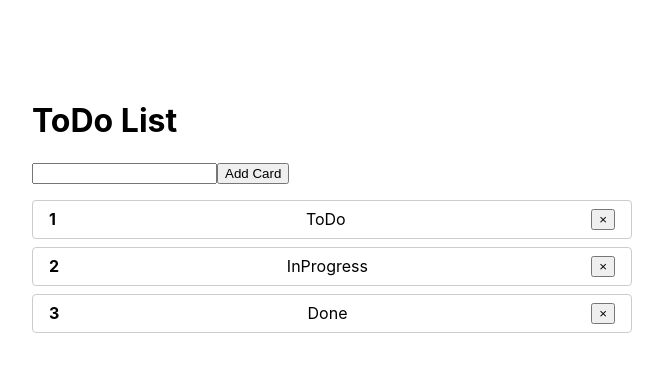
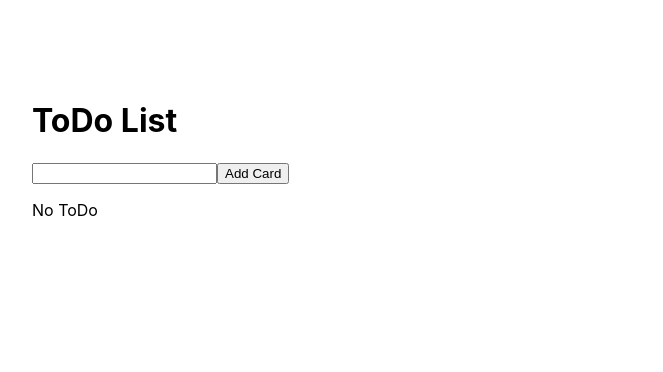
Before and after one commit to MariJumava/todo_list, a React (Create React App) app: page / in a window 1280 px wide. Shown: the top 372 px of the page, without its empty margins (308-971 px from the left). Built offline with nearby package versions, Linux system fonts and the light colour scheme.

Commit message:
fix: remove and addCard

```diff
--- a/src/App.js
+++ b/src/App.js
@@ -1,45 +1,27 @@
-import React from "react";
-import Column from "./components/column/Column.js";
-import Card from "./components/card/Card";
-import AddCard from "./components/addCard/AddCard.js";
-import { useState } from "react";
+import {Column} from './components/column/Column.js';
+import {AddCard} from './components/addCard/AddCard.js';
+import { useState } from 'react';
 
-const App = () => {
-  const [showCard, setShowCard] = useState(false);
-  const todos = [
-    { id: 1, completed: false, title: "ToDo" },
-    { id: 2, completed: false, title: "InProgress" },
-    { id: 3, completed: false, title: "Done" },
-  ];
+export const App = () => {
+  const [cards, setCards] = useState([]);
 
-  const removeCard = () => {
-    setShowCard(true);
+  const removeCard = (id) => {
+    setCards(cards.filter((c) => c.id !== id))
   };
 
-  const addCard = (title) => {
-    setShowCard(
-      todos.concat([
-        {
-          title,
-          id: Date.now(),
-          complited: false,
-        },
-      ])
-    );
+  const addCard = (card) => {
+    setCards(cards => [...cards, card])
   };
 
   return (
-    <div className="wrapp">
-      <h1 className="title">ToDo List</h1>
-      <AddCard onCreate={addCard} />
-      {todos.length ? (
-        <Column todos={todos} removeCard={removeCard} />
+    <div className='wrapp'>
+      <h1 className='title'>ToDo List</h1>
+      <AddCard addCard={addCard} />
+      {Boolean(cards.length) && cards ? (
+        <Column cards={cards} removeCard={removeCard} />
       ) : (
         <p>No ToDo</p>
       )}
-      {showCard ? <Card /> : null}
     </div>
   );
 };
-
-export default App;
--- a/src/components/addCard/AddCard.js
+++ b/src/components/addCard/AddCard.js
@@ -1,28 +1,23 @@
-import React, { useState } from "react";
-import PropTypes from "prop-types";
-import "./AddCard.css";
+import React, { useState } from 'react';
+import './AddCard.css';
 
-const AddCard = ({ onCreate }) => {
-  const [value, setValue] = useState("");
+export const AddCard = ({ addCard }) => {
+  const [value, setValue] = useState('');
 
-  const sabmitHandler = (event) => {
+  const saveCard = () => {
+        let card = {
+            title: value
+    };
+    addCard(card);
+  }
+  const submitHandler = (event) => {
     event.preventDefault();
+  };
 
-    if (value.trim()) {
-      onCreate(value);
-    }
-  };
   return (
-    <form className="addCard" onSabmit={sabmitHandler}>
+    <form className='addCard' onSubmit={submitHandler}>
       <input value={value} onChange={(event) => setValue(event.target.value)} />
-      <button>Add Card</button>
+      <button onClick={saveCard}>Add Card</button>
     </form>
   );
 };
-
-// eslint-disable-next-line react/no-typos
-AddCard.propTypes = {
-  onCreate: PropTypes.func.isRequired,
-};
-
-export default AddCard;
--- a/src/components/card/Card.js
+++ b/src/components/card/Card.js
@@ -1,21 +1,12 @@
-import React from "react";
-import PropTypes from "prop-types";
-import "./Card.css";
+import './Card.css';
 
-const Card = ({ todo, index, id, removeCard }) => {
+export const Card = ({ card, index, removeCard }) => {
   return (
-    <div className="card">
-      <strong>{index + 1}</strong>
+    <div className='card'>
+      <div>{index + 1}</div>
       &nbsp;
-      {todo.title}
-      <button onClick={() => removeCard(todo.id)}>&times;</button>
+      {card.title}
+      <button onClick={removeCard}>&times;</button>
     </div>
   );
 };
-
-Card.propTypes = {
-  todo: PropTypes.object.isRequired,
-  index: PropTypes.number,
-};
-
-export default Card;
--- a/src/components/column/Column.js
+++ b/src/components/column/Column.js
@@ -1,29 +1,19 @@
-import React from "react";
-import PropTypes from "prop-types";
-import Card from "../card/Card";
-import "./Column.css";
+import {Card} from '../card/Card';
+import './Column.css';
 
-const Column = (props, { removeCard }) => {
+export const Column = ({ cards, removeCard }) => {
   return (
-    <div className="column">
-      <div>
-        {props.todos.map((todo, index) => {
+    <div className='column'>
+        {cards.map((card, index) => {
           return (
             <Card
-              todo={todo}
-              key={todo.id}
+              card={card}
+              key={card.id}
               index={index}
-              removeCard={removeCard}
+              removeCard={() => {cards.removeCard(card.id)}}
             />
           );
         })}
-      </div>
     </div>
   );
 };
-
-Column.propTypes = {
-  todos: PropTypes.arrayOf(PropTypes.object).isRequired,
-};
-
-export default Column;
--- a/src/index.js
+++ b/src/index.js
@@ -1,7 +1,7 @@
 import React from 'react';
 import ReactDOM from 'react-dom';
 import './index.css';
-import App from './App';
+import {App} from './App';
 
 ReactDOM.render(
   <React.StrictMode>
```
Also changed, not shown: 1 other file (tests, documents, lock files or other folders).
